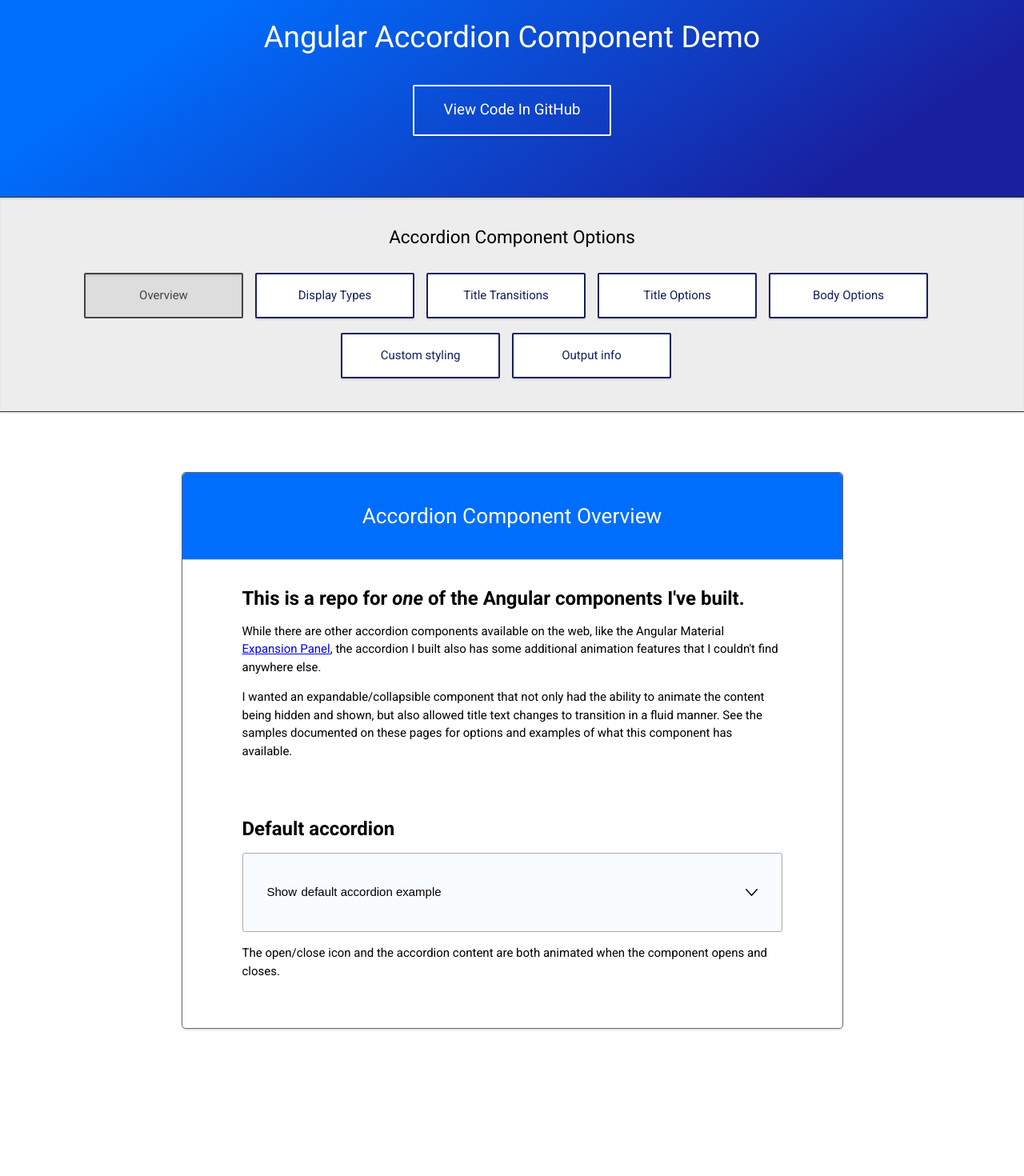
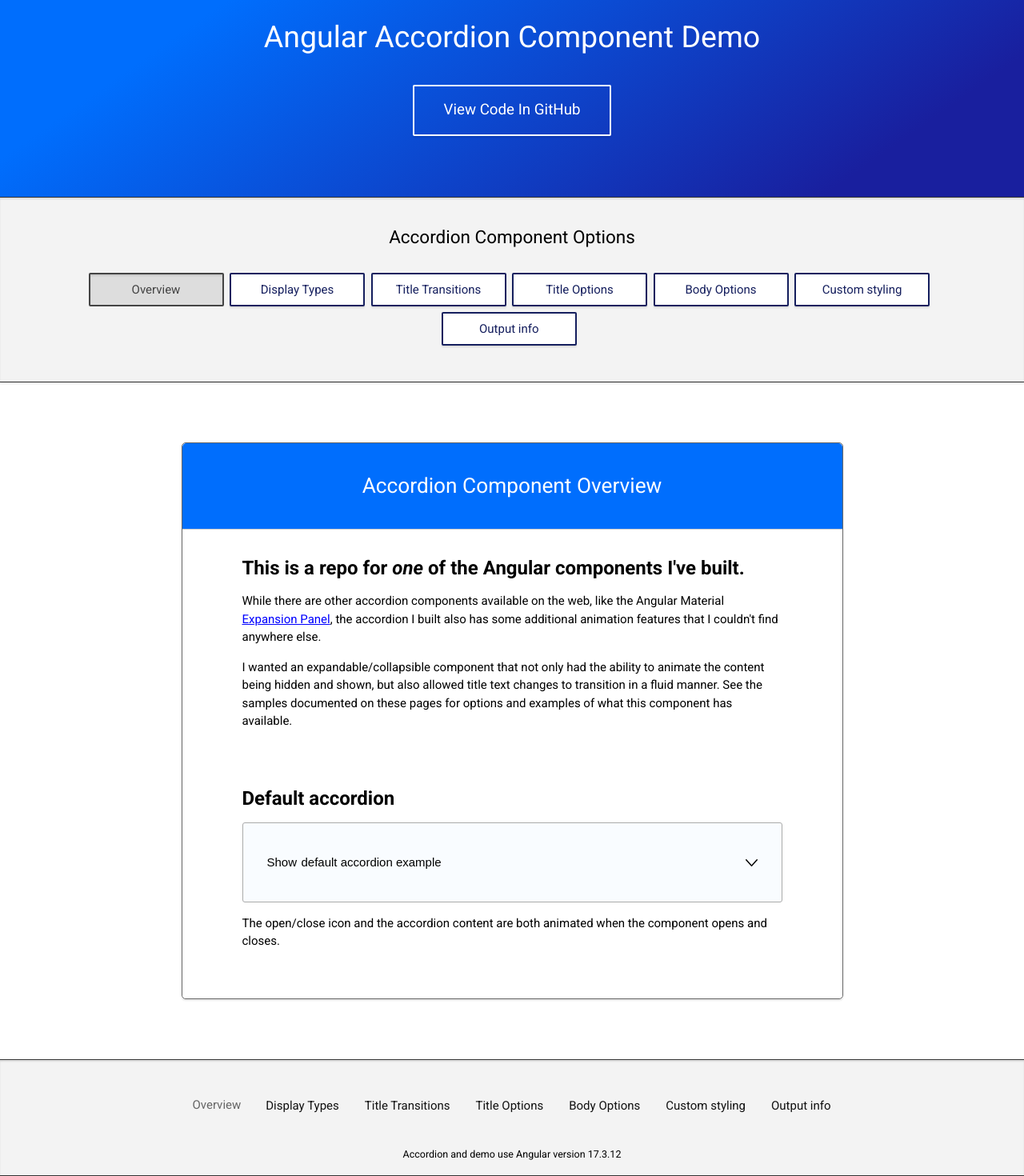
Before and after one commit to JMurkyHawk/accordion, an Angular app: page /accordion-overview in a window 1280 px wide. Shown: the part 37-1507 px from the top of the page at 80% size. Before the commit the page ends 1443 px from the top, so only its background shows below. Built offline with nearby package versions, Linux system fonts and the light colour scheme.

Commit message:
Add footer, add page height transition animation, add current page link hover message

```diff
--- a/src/app/app-routing.module.ts
+++ b/src/app/app-routing.module.ts
@@ -59,7 +59,7 @@ const routes: Routes = [
 ];
 
 @NgModule({
-  imports: [RouterModule.forRoot(routes)],
-  exports: [RouterModule]
+    imports: [RouterModule.forRoot(routes, { scrollPositionRestoration: 'disabled' })],
+    exports: [RouterModule]
 })
 export class AppRoutingModule { }
--- a/src/app/app.component.html
+++ b/src/app/app.component.html
@@ -1,12 +1,12 @@
 <div class="jmh">
 
-    <div class="pageHead">
+    <header class="pageHead">
         <h1>
             {{title}}
         </h1>
         <a class="btn" target="_blank" href="https://github.com/JMurkyHawk/accordion/tree/master/src/app/components/j-murky-hawk-accordion">View Code In GitHub</a>
         <button id="skipLinks" (click)="skipLinksClick($event)" #skipLinks>Skip Navigation</button>
-    </div>
+    </header>
 
     <div class="navBar">
 
@@ -15,38 +15,85 @@
         <nav>
             <ul>
                 <li>
-                    <a class="btn" routerLink="/accordion-overview" routerLinkActive="active" #rla1="routerLinkActive" [attr.tabindex]="rla1.isActive ? -1 : null">Overview</a>
+                    <a class="btn" routerLink="/accordion-overview" routerLinkActive="active"
+                        #rla1="routerLinkActive" [title]="rla1.isActive ? activeLinkTitle : '' " [attr.tabindex]="rla1.isActive ? -1 : null">Overview</a>
                 </li>
                 <li>
-                    <a class="btn" routerLink="/accordion-type" routerLinkActive="active" #rla2="routerLinkActive" [attr.tabindex]="rla2.isActive ? -1 : null">Display Types</a>
+                    <a class="btn" routerLink="/accordion-type" routerLinkActive="active"
+                        #rla2="routerLinkActive" [title]="rla2.isActive ? activeLinkTitle : '' " [attr.tabindex]="rla2.isActive ? -1 : null">Display Types</a>
                 </li>
                 <li>
-                    <a class="btn" routerLink="/accordion-title-transition" routerLinkActive="active" #rla3="routerLinkActive" [attr.tabindex]="rla3.isActive ? -1 : null">Title Transitions</a>
+                    <a class="btn" routerLink="/accordion-title-transition" routerLinkActive="active"
+                        #rla3="routerLinkActive" [title]="rla3.isActive ? activeLinkTitle : '' " [attr.tabindex]="rla3.isActive ? -1 : null">Title Transitions</a>
                 </li>
                 <li>
-                    <a class="btn" routerLink="/accordion-title-options" routerLinkActive="active" #rla4="routerLinkActive" [attr.tabindex]="rla4.isActive ? -1 : null">Title Options</a>
+                    <a class="btn" routerLink="/accordion-title-options" routerLinkActive="active"
+                        #rla4="routerLinkActive" [title]="rla4.isActive ? activeLinkTitle : '' " [attr.tabindex]="rla4.isActive ? -1 : null">Title Options</a>
                 </li>
                 <li>
-                    <a class="btn" routerLink="/accordion-body-options" routerLinkActive="active" #rla5="routerLinkActive" [attr.tabindex]="rla5.isActive ? -1 : null">Body Options</a>
+                    <a class="btn" routerLink="/accordion-body-options" routerLinkActive="active"
+                        #rla5="routerLinkActive" [title]="rla5.isActive ? activeLinkTitle : '' " [attr.tabindex]="rla5.isActive ? -1 : null">Body Options</a>
                 </li>
                 <li>
-                    <a class="btn" routerLink="/accordion-custom" routerLinkActive="active" #rla6="routerLinkActive" [attr.tabindex]="rla6.isActive ? -1 : null">Custom styling</a>
+                    <a class="btn" routerLink="/accordion-custom" routerLinkActive="active"
+                        #rla6="routerLinkActive" [title]="rla6.isActive ? activeLinkTitle : '' " [attr.tabindex]="rla6.isActive ? -1 : null">Custom styling</a>
                 </li>
                 <li>
-                    <a class="btn" routerLink="/accordion-output" routerLinkActive="active" #rla7="routerLinkActive" [attr.tabindex]="rla7.isActive ? -1 : null">Output info</a>
+                    <a class="btn" routerLink="/accordion-output" routerLinkActive="active"
+                        #rla7="routerLinkActive" [title]="rla7.isActive ? activeLinkTitle : '' " [attr.tabindex]="rla7.isActive ? -1 : null">Output info</a>
                 </li>
             </ul>
         </nav>
 
     </div>
 
-    <div id="mainContent" [@JmhRouteAnimation]="routeIdNumber" >
-        <div id="skipLinksAnchor"
-            tabindex="0"
-            #skipLinksAnchor >Main Content</div>
+    <div id="mainContent" [@JmhRouteAnimation]="routeIdNumber" #mainContent
+            (@JmhRouteAnimation.start)="jmRouteAnimationStart()"
+            (@JmhRouteAnimation.done)="jmRouteAnimationDone()"
+            aria-live="polite" >
+
+        <div id="skipLinksAnchor" tabindex="0" #skipLinksAnchor>Main Content</div>
 
         <router-outlet (activate)="onActivate()"></router-outlet>
 
     </div>
 
+    <footer>
+        <nav>
+            <ul>
+                <li>
+                    <a (click)="scrollToMainContent($event)" routerLink="/accordion-overview"
+                        routerLinkActive="active" #rla1="routerLinkActive" [title]="rla1.isActive ? activeLinkTitle : '' " [attr.tabindex]="rla1.isActive ? -1 : null">Overview</a>
+                </li>
+                <li>
+                    <a (click)="scrollToMainContent($event)" routerLink="/accordion-type"
+                        routerLinkActive="active" #rla2="routerLinkActive" [title]="rla2.isActive ? activeLinkTitle : '' " [attr.tabindex]="rla2.isActive ? -1 : null">Display Types</a>
+                </li>
+                <li>
+                    <a (click)="scrollToMainContent($event)" routerLink="/accordion-title-transition"
+                        routerLinkActive="active" #rla3="routerLinkActive" [title]="rla3.isActive ? activeLinkTitle : '' " [attr.tabindex]="rla3.isActive ? -1 : null">Title Transitions</a>
+                </li>
+                <li>
+                    <a (click)="scrollToMainContent($event)" routerLink="/accordion-title-options"
+                        routerLinkActive="active" #rla4="routerLinkActive" [title]="rla4.isActive ? activeLinkTitle : '' " [attr.tabindex]="rla4.isActive ? -1 : null">Title Options</a>
+                </li>
+                <li>
+                    <a (click)="scrollToMainContent($event)" routerLink="/accordion-body-options"
+                        routerLinkActive="active" #rla5="routerLinkActive" [title]="rla5.isActive ? activeLinkTitle : '' " [attr.tabindex]="rla5.isActive ? -1 : null">Body Options</a>
+                </li>
+                <li>
+                    <a (click)="scrollToMainContent($event)" routerLink="/accordion-custom"
+                        routerLinkActive="active" #rla6="routerLinkActive" [title]="rla6.isActive ? activeLinkTitle : '' " [attr.tabindex]="rla6.isActive ? -1 : null">Custom styling</a>
+                </li>
+                <li>
+                    <a (click)="scrollToMainContent($event)" routerLink="/accordion-output"
+                        routerLinkActive="active" #rla7="routerLinkActive" [title]="rla7.isActive ? activeLinkTitle : '' " [attr.tabindex]="rla7.isActive ? -1 : null">Output info</a>
+                </li>
+            </ul>
+        </nav>
+        <small>
+            <p>Accordion and demo use Angular version {{angularVersion}}</p>
+        </small>
+    </footer>
+
 </div>
--- a/src/app/app.component.scss
+++ b/src/app/app.component.scss
@@ -3,7 +3,7 @@
 @import '../styles';
 
 .jmh {
-    padding: 0 0 5em 0;
+    padding: 0 0 0 0;
 }
 
 .pageHead {
@@ -272,21 +272,22 @@ ul.customCols {
 }
 
 #skipLinksAnchor {
+    color: var(--white);
     display: block;
-    height: 0;
+    line-height: 1.2em;
     opacity: 0;
     overflow: hidden;
+    padding: 0;
     position: absolute;
-    transform: translateY(-50%);
+    transform: translateY(-2em);
     transition-duration: $transitionDuration;
-    transition-property: opacity, overflow, transform, top, right, bottom, left;
+    transition-property: height, opacity, overflow, transform, top, right, bottom, left;
     transition-timing-function: $transitionTimingFunction;
     z-index: 1;
 
     align-self: center;
 
     &:focus {
-        height: auto;
         opacity: 1;
         transform: translateY(.5em);
 
@@ -309,7 +310,7 @@ a.btn {
     box-shadow: $shadow;
     color: $jmDemoColor1;
     //display: block;
-    padding: 1em 1.5em !important;
+    padding: 1em 1.5em;
     text-decoration: none;
     transition-duration: $transitionDuration;
     transition-property: $transitionProperty;
@@ -344,7 +345,7 @@ a.btn {
     box-shadow: inset 0 2px 2px rgba(0, 0, 0, 0.1),
         0 2px 2px rgba(0, 0, 0, .1);
     margin: 0;
-    padding: 2.5em 2.5em 1.5em 2.5em;
+    padding: 2.5em 1.5em 1.5em 1.5em;
     position: relative;
     z-index: 10;
 
@@ -368,9 +369,11 @@ a.btn {
 
             li {
                 list-style-type: none;
-                margin: 0 1em 1em 1em;
+                margin: 0 0 .5em 0;
+                padding: 0;
 
                 a.btn {
+                    padding: .5em;
                     text-align: center;
 
                     display: flex;
@@ -383,11 +386,20 @@ a.btn {
 }
 
 #mainContent {
+    overflow: hidden;
     position: relative;
+    transition-duration: 500ms; // Match with the page transition speed in app-animations
+    transition-property: height;
+    transition-timing-function: $transitionTimingFunction;
 
     display: flex;
     flex-direction: column;
     align-items: stretch;
+
+    & > :nth-child(3),
+    & > :nth-child(4) {
+        padding: 5em 0;
+    }
 }
 
 .jmCard {
@@ -679,23 +691,96 @@ a.btn {
     justify-content: center;
 }
 
+footer {
+    background-color: var(--jmLightNavBackground);
+    border-top: 1px solid #333333;
+    border-bottom: 1px solid #333333;
+    box-shadow: inset 0 2px 2px rgba(0, 0, 0, 0.1),
+        0 2px 2px rgba(0, 0, 0, .1);
+    margin: 0;
+    padding: 2.5em 1.5em 1em 1.5em;
+
+    display: flex;
+    align-items: stretch;
+    flex-direction: column;
+    align-items: center;
+
+    ul {
+        margin: 0 0 1em 0;
+        padding: 0;
+
+        display: flex;
+        align-items: stretch;
+        flex-direction: row;
+        flex-wrap: wrap;
+        justify-content: center;
+
+        li {
+            list-style-type: none;
+            margin: 0 1em .5em 0;
+            padding: 0;
+
+            &:last-of-type {
+                margin: 0 0 1em 0;
+            }
+
+            a,
+            a:visited {
+                border: 1px solid transparent;
+                color: var(--black2);
+                padding: .5em .5em;
+                text-decoration: none;
+
+                &:hover,
+                &:focus {
+                    background-color: var(--blueDark4rgba2);
+                    border: 1px solid var(--range2);
+                    color: var(--black2);
+                    margin: 0;
+                    padding: .5em .5em;
+                }
+
+                &.active {
+                    border: none;
+                    color: var(--gray6) !important;
+                    cursor: not-allowed;
+                    text-decoration: none;
+
+                    &:hover,
+                    &:focus {
+                        background-color: var(--transparent);
+                    }
+                }
+            }
+        }
+    }
+
+    small {
+        p {
+            padding: 0;
+        }
+    }
+}
+
 /* Larger mobile tablets and desktop, 768px and up */
 
 @media screen and (min-width: 768px) {
 
+    #skipLinksAnchor {
+        color: var(--black);
+    }
+
     .navBar {
         nav {
             ul {
+                margin: 0 0 1em 0;
+
                 flex-direction: row;
 
                 li {
-                    margin: 0 1em 1em 0;
+                    margin: 0 .5em .5em 0;
 
                     flex-direction: row;
-
-                    &:last-of-type {
-                        margin: 0 1em 1em 0;
-                    }
                 }
             }
         }
@@ -705,8 +790,8 @@ a.btn {
         border: 1px solid var(--gray6);
         border-radius: 5px;
         box-shadow: $shadow;
-        margin-bottom: 7.5em;
-        margin: 5em auto 3em auto;
+        box-sizing: content-box;
+        margin: 0 auto 0 auto;
         width: 75%;
         max-width: 55em;
 
@@ -743,7 +828,7 @@ a.btn {
     }
 
     .jmCard.card2 {
-        margin: 4em auto 0 auto;
+        margin: 0 auto 0 auto;
 
         .jmCardContent {
 
@@ -784,7 +869,7 @@ a.btn {
 @media screen and (min-width: 1000px) {
 
     .jmCard {
-        margin: inherit auto 3em auto;
+        margin: 0 auto 0 auto;
         width: 66%;
     }
 
--- a/src/app/app.component.ts
+++ b/src/app/app.component.ts
@@ -1,7 +1,14 @@
-import { Component, ElementRef, ViewEncapsulation, ViewChild } from '@angular/core';
-import { NavigationEnd, NavigationStart, ParamMap, Router, RouterOutlet, RoutesRecognized, ActivatedRoute } from '@angular/router';
+import { AfterViewInit, Component, ElementRef, HostListener, Input, OnDestroy, OnInit, VERSION, ViewChild, ViewEncapsulation } from '@angular/core';
+import { ActivatedRoute, Event, NavigationEnd, NavigationStart, ParamMap, Router, RouterOutlet, RoutesRecognized, Scroll } from '@angular/router';
+import { Event as NavigationEvent } from '@angular/router';
+import { animate, state, style, transition, trigger } from '@angular/animations';
+
+import { BehaviorSubject, fromEvent, Observable, of, Subject } from 'rxjs';
+import { debounceTime } from 'rxjs/operators';
+import { delay, filter, map, mergeMap, pairwise, switchMap } from 'rxjs/operators';
 
 import { JmhRouteAnimation } from './app-animations';
+import { ViewportScroller } from '@angular/common';
 
 @Component({
     encapsulation: ViewEncapsulation.None,
@@ -16,21 +23,95 @@ export class AppComponent {
 
     public title: string = 'Angular Accordion Component Demo';
     public navHeading: string = 'Accordion Component Options';
+    public angularVersion: string = VERSION.full;
+    public activeLinkTitle: string = 'Current page';
 
     @ViewChild("skipLinksAnchor", {static: false}) skipLinksAnchor!: ElementRef;
+    @ViewChild("mainContent", {static: false}) mainContent!: ElementRef;
 
     constructor(
-        private route: ActivatedRoute
-    ) {  }
+        private route: ActivatedRoute,
+        private router: Router
+    ) { }
 
     skipLinksClick(event: any) {
-        event.preventDefault();
         this.skipLinksAnchor.nativeElement.scrollIntoView({ behavior: "smooth", block: 'start' });
         this.skipLinksAnchor.nativeElement.focus({preventScroll: true});
+    }
+
+    scrollToMainContent(event: any) {
+        setTimeout(() => {
+            this.skipLinksAnchor.nativeElement.scrollIntoView({ behavior: "smooth", block: 'start' });
+            this.skipLinksAnchor.nativeElement.focus({preventScroll: true});
+            this.skipLinksAnchor.nativeElement.blur();
+        }, 550);
+    }
+
+    jmRouteAnimationStart() {
+        this.mainContent.nativeElement.children[2] ? this.getMainContentContentSize() : undefined;
+    }
+
+    jmRouteAnimationDone() {
+        this.mainContent.nativeElement.removeAttribute('style');
     }
 
     onActivate() {
         this.routeIdNumber = this.route.firstChild!.snapshot.data['routeIdNumber'];
     }
 
+    getMainContentContentSizeInitial() {
+
+        const mainContentComponent = this.mainContent.nativeElement;
+
+        let mainContentLeave = mainContentComponent.children[2];
+        let mainContentLeaveRect = mainContentLeave.getBoundingClientRect();
+        let mainContentLeaveTop = Math.ceil(mainContentLeaveRect.top);
+        let mainContentLeaveBottom = Math.ceil(mainContentLeaveRect.bottom);
+        let mainContentLeaveHeight = mainContentLeaveBottom - mainContentLeaveTop;
+
+        return mainContentLeaveHeight;
+
+    }
+
+    getMainContentContentSize() {
+
+                let mainContentLeaveHeight = this.getMainContentContentSizeInitial();
+
+                let mainContentComponent = this.mainContent.nativeElement;
+                let mainContentChildrenSize = mainContentComponent.children.length;
+
+                if ( mainContentChildrenSize > 3 ) {
+
+                    let mainContentEnter = mainContentComponent.children[3];
+                    let mainContentEnterRect = mainContentEnter.getBoundingClientRect();
+                    let mainContentEnterTop = Math.ceil(mainContentEnterRect.top);
+                    let mainContentEnterBottom = Math.ceil(mainContentEnterRect.bottom);
+                    let mainContentEnterHeight = mainContentEnterBottom - mainContentEnterTop;
+
+                    for ( let i = 0; i < mainContentChildrenSize; i++ ) {
+
+                        let tempMenuItemComponent = mainContentComponent.children[i];
+
+                        if ( tempMenuItemComponent.nodeName != 'ROUTER-OUTLET' ) {
+
+                            mainContentComponent.setAttribute('style', 'height: ' + mainContentLeaveHeight + 'px');
+                            tempMenuItemComponent.getBoundingClientRect();
+
+                        }
+
+                    }
+
+                    mainContentComponent.setAttribute('style', 'height: ' + mainContentEnterHeight + 'px' );
+
+                    // mainContentComponent.children[2].setAttribute('style', 'position: absolute;');
+                    // mainContentComponent.children[3].setAttribute('style', 'position: absolute;');
+
+                    // setTimeout(() => {
+                    //     mainContentComponent.children[2].removeAttribute('style');
+                    //     mainContentComponent.children[3].removeAttribute('style');
+                    // }, 20000 )
+                }
+
+    }
+
 }
--- a/src/app/themes.scss
+++ b/src/app/themes.scss
@@ -1,6 +1,7 @@
 :root {
 
     --black: #000000;
+    --black2: #121212;
     --gray2: #222222;
     --gray4: #444444;
     --gray5: #555555;
@@ -9,6 +10,7 @@
     --grayC: #cccccc;
     --grayD: #dddddd;
     --grayE: #eeeeee;
+    --grayLight1: #6f6f6f;
     --grayLight2: #f9f9f9;
     --white: #ffffff;
     --transparent: transparent;
@@ -20,6 +22,7 @@
     --blueDark2: #191f9e;
     --blueDark4: #006EFD;
     --blueDark4rgba: rgba(0, 110, 253, .025);
+    --blueDark4rgba2: rgba(0, 110, 253, .1);
     --blueLight: #00ddff;
 
     --orange1: #f1995b;
@@ -45,7 +48,7 @@
 
     --highlight1: rgba(255, 230, 0, 0.5);
 
-    --jmLightNavBackground: #ededed;
+    --jmLightNavBackground: #f3f3f3;
 
     --jmOpaqueBlackA: rgba(0, 0, 0, .05);
     --jmOpaqueBlackB: rgba(0, 0, 0, .1);
--- a/src/styles.scss
+++ b/src/styles.scss
@@ -16,6 +16,7 @@ $shadow2: inset 0 2px 2px var(--jmOpaqueBlackB);
 $transitionProperty: background-color, border-color, box-shadow, color;
 $transitionTimingFunction: ease;
 $transitionDuration: .25s;
+$transitionDuration2: .5s;
 
 $jmDemoWhite: #ffffff;
 $jmDemoColor1: rgb(21, 31, 94);
```
Also changed, not shown: src/app/app-animations.ts (+10 -10 lines), 1 other file (tests, documents, lock files or other folders).
